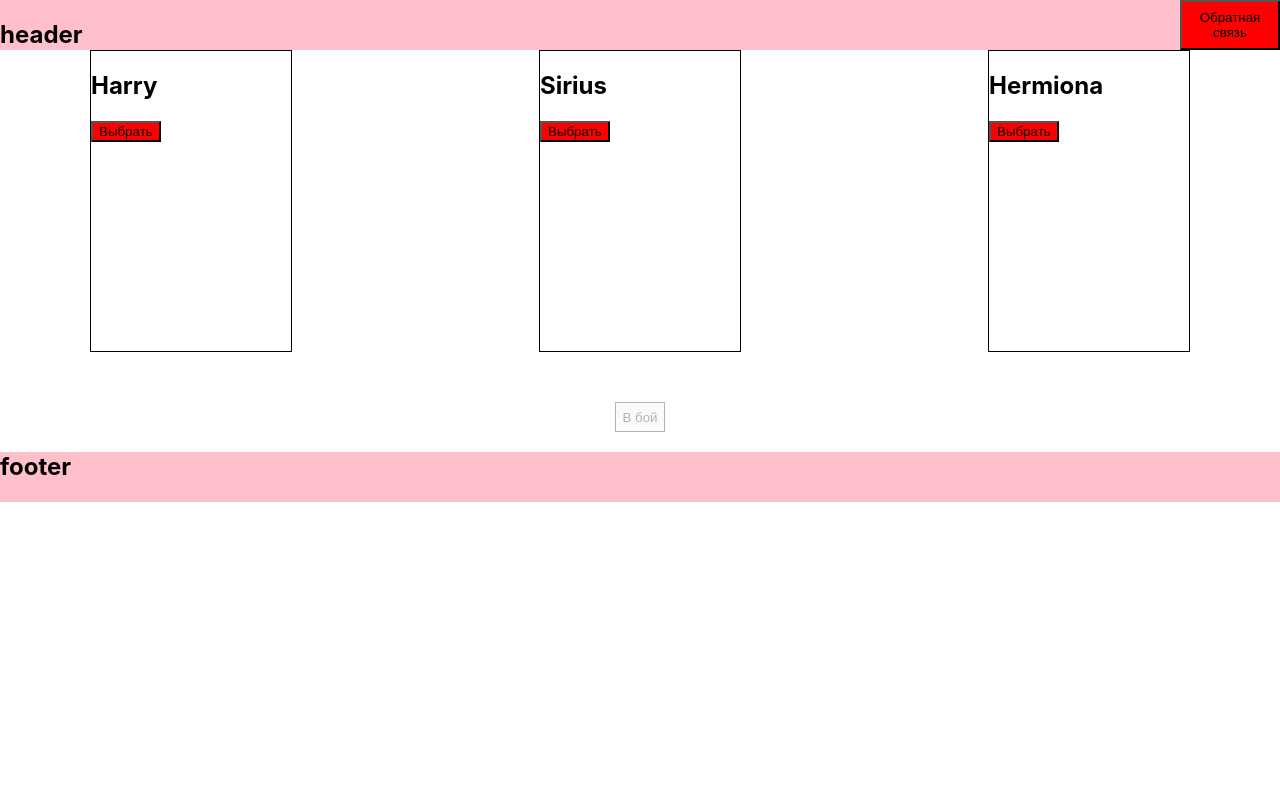
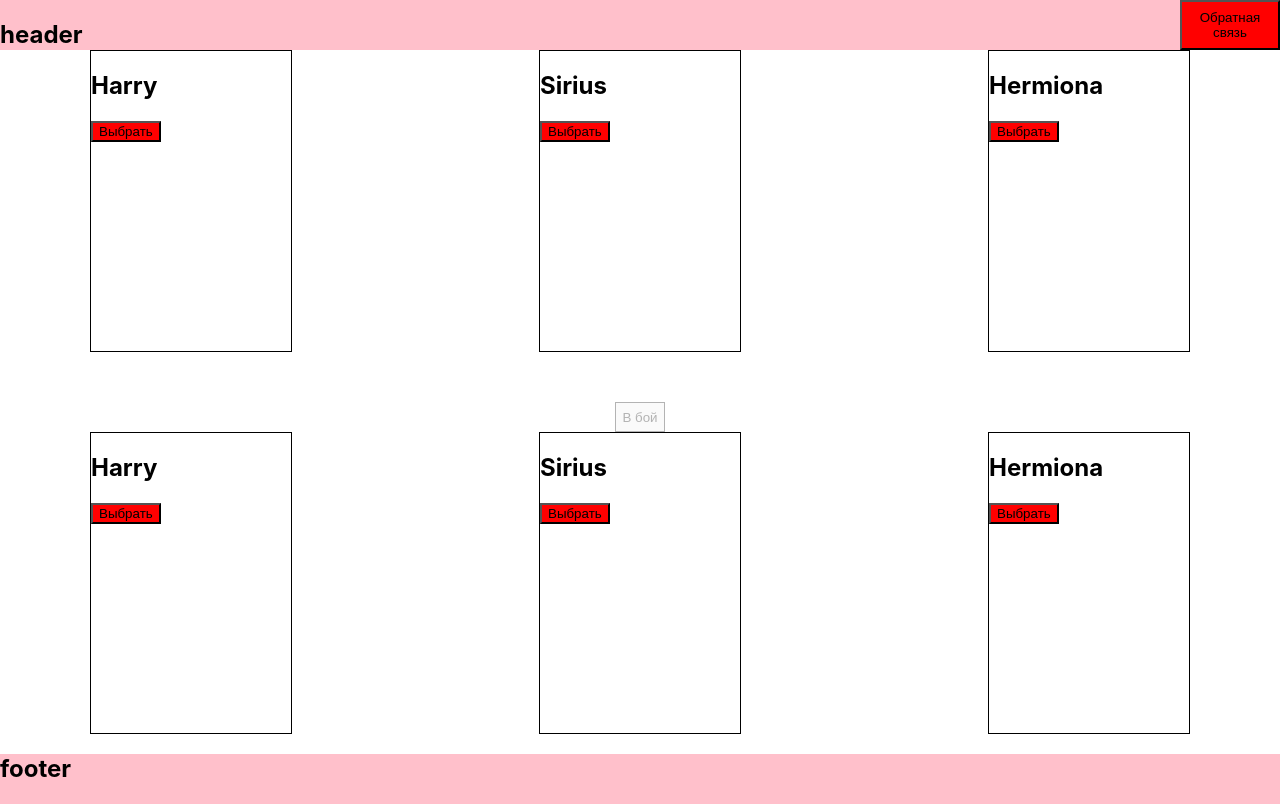
Before and after one commit to lolewkaa/Wizard-battle, a React (Create React App) app in the folder wizard-battle/: page /manual-selection in a window 1280 px wide. Built offline with nearby package versions, Linux system fonts and the light colour scheme.

Commit message:
добавлена вторая галлерея

```diff
--- a/wizard-battle/src/components/IndependentSelect/IndependentSelect.jsx
+++ b/wizard-battle/src/components/IndependentSelect/IndependentSelect.jsx
@@ -33,23 +33,27 @@ const wizzards = [
 
 export default function IndependentSelect({ setIsOpenPopup }) {
   const [isDisableButton, setIsDisableButton] = useState(false);
-  const [colorPlace, setColorPlace] = useState(false);
   const [firstOpponentId, setFirstOpponentId] = useState(JSON.parse(localStorage.getItem('firstOpponentId')) || '');
   const [secondOpponentId, setSecondOpponentId] = useState(JSON.parse(localStorage.getItem('secondOpponentId')) || '');
-  // const [firstOpponentId, setFirstOpponentId] = useState('')
-  // const [secondOpponentId, setSecondOpponentId] = useState('')
 
   function openPopup() {
     setIsOpenPopup(true);
   }
-  const toggleSelectionOpponent = (wizardId) => {
-    setFirstOpponentId(wizardId);
-    setSecondOpponentId(wizardId);
-    //это проверка
-    if (secondOpponentId !== '') {
-      console.log('выбрали второго')
+  const toggleSelectionOpponent = (wizardId, opponent) => {
+    if (opponent === 'firstOpponentId') {
+      if (firstOpponentId === wizardId) {
+        setFirstOpponentId('');
+      } else {
+        setFirstOpponentId(wizardId);
+      }
     }
-    setColorPlace(!colorPlace);
+    if (opponent === 'secondOpponentId') {
+      if (secondOpponentId === wizardId) {
+        setSecondOpponentId('');
+      } else {
+        setSecondOpponentId(wizardId);
+      }
+    }
   };
 
   useEffect(() => {
@@ -70,17 +74,25 @@ export default function IndependentSelect({ setIsOpenPopup }) {
               {wizzards.map((wizzard) => (
                   <Card
                     colorPlace={wizzard.id === firstOpponentId}
-                    toggleSelectionOpponent = {() => toggleSelectionOpponent(wizzard.id)}
+                    toggleSelectionOpponent = {() => toggleSelectionOpponent(wizzard.id, 'firstOpponentId')}
                     key={wizzard.name}
                     name={wizzard.name}
-                  />),
-              )}
+                  />))}
               </div>
               <button
               onClick={openPopup}
               disabled={isDisableButton}
               className={styles.manual__button
               }>В бой</button>
+              <div className={styles.manual__container}>
+              {wizzards.map((wizzard) => (
+                  <Card
+                    colorPlace={wizzard.id === secondOpponentId}
+                    toggleSelectionOpponent = {() => toggleSelectionOpponent(wizzard.id, 'secondOpponentId')}
+                    key={wizzard.name}
+                    name={wizzard.name}
+                  />))}
+              </div>
             </section>
           </>
   );
```
